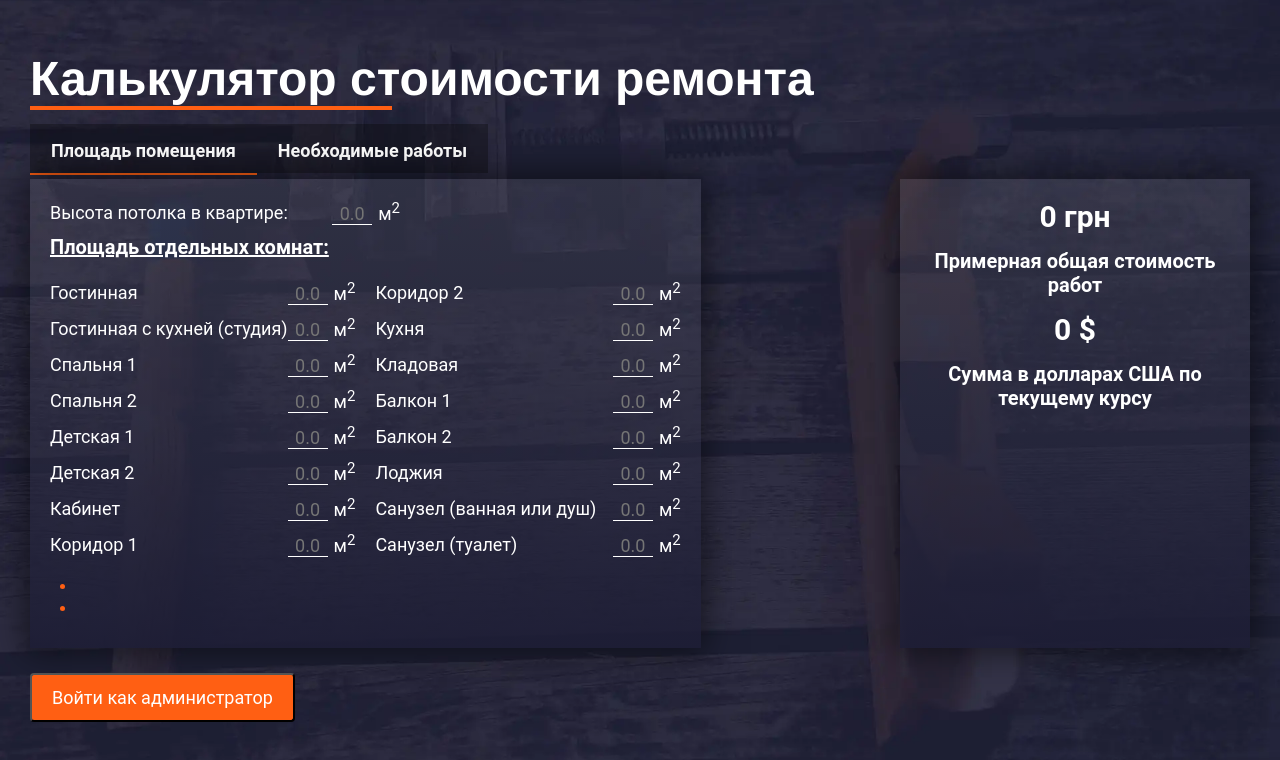
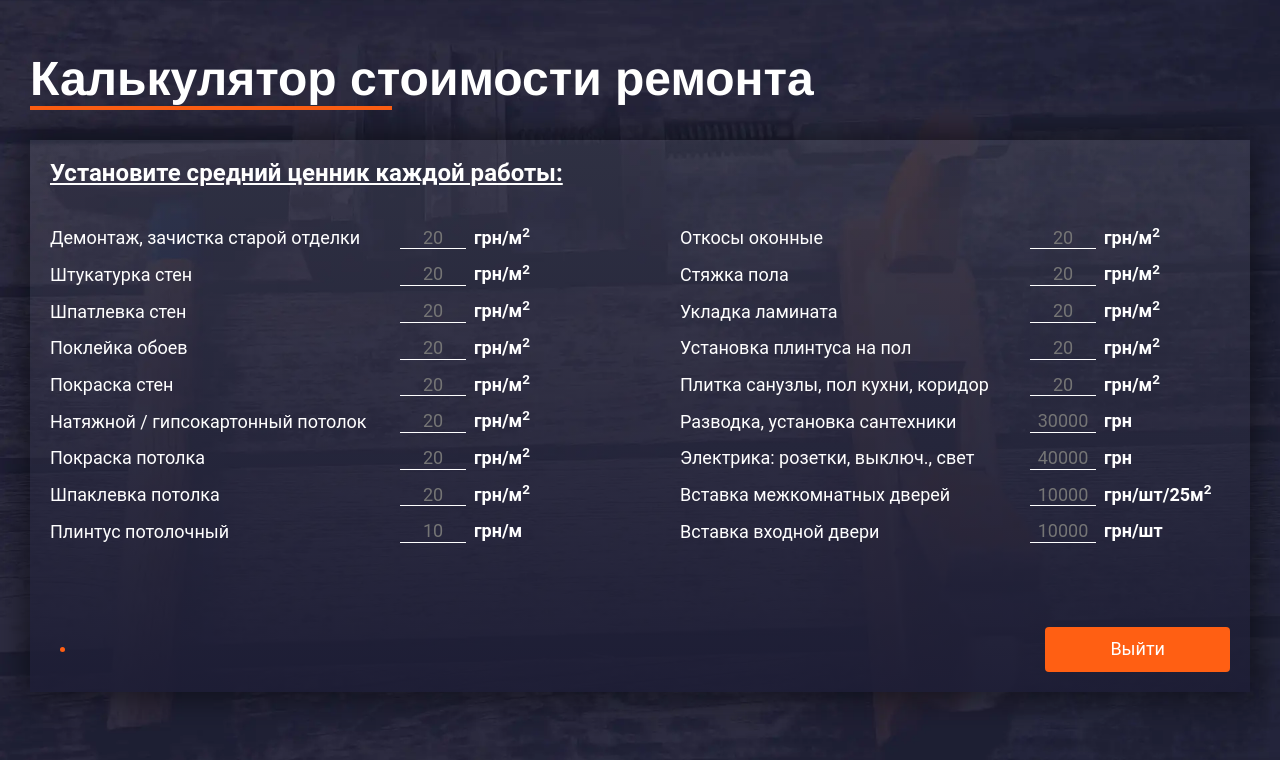
Before and after one commit to Kostya-x-pro/my-construction-calculator-app, a React (Create React App) app: page / in a window 1280 px wide. Shown: the top 760 px of the page. Built offline with nearby package versions, Linux system fonts and the light colour scheme.

Commit message:
Added an AuthorizationPanel component with an adaptive feature. Corrected some comments in styles. Added a login page.

```diff
--- a/package.json
+++ b/package.json
@@ -8,6 +8,7 @@
     "@testing-library/react": "^13.4.0",
     "@testing-library/user-event": "^13.5.0",
     "formik": "^2.4.6",
+    "normalize.css": "^8.0.1",
     "prop-types": "^15.8.1",
     "react": "^18.3.1",
     "react-dom": "^18.3.1",
--- a/src/components/app/App.js
+++ b/src/components/app/App.js
@@ -1,13 +1,16 @@
 import MainPage from '../pages/mainPage/MainPage';
 import PricesPage from '../pages/pricesPage/PricePage';
+import AuthorizationPage from '../pages/authorizationPage/AuthorizationPage';
+
 import './app.scss';
 
 const App = () => {
   return (
     <main className="app">
       <div className="content">
-        <MainPage/>
-        {/* <PricesPage/> */}
+        {/* <MainPage/> */}
+        <PricesPage/>
+        {/* <AuthorizationPage/> */}
       </div>
     </main>
   )
--- a/src/components/calculationBoard/CalculationBoard.js
+++ b/src/components/calculationBoard/CalculationBoard.js
@@ -12,7 +12,7 @@ const CalculationBoard = () => {
             <div>
               <input
                 id="heightCeilingApartment"
-                type="text"
+                type="number"
                 placeholder="0.0"
                 name="height Ceiling"
               />
@@ -33,7 +33,7 @@ const CalculationBoard = () => {
             <div>
               <input
                 id="livingRoom"
-                type="text"
+                type="number"
                 placeholder="0.0"
                 name="living Room"
               />
@@ -48,7 +48,7 @@ const CalculationBoard = () => {
             <div>
               <input
                 id="corridor2"
-                type="text"
+                type="number"
                 placeholder="0.0"
                 name="corridor2"
               />
@@ -65,7 +65,7 @@ const CalculationBoard = () => {
             <div>
               <input
                 id="livingRoomWithKitchen-studio"
-                type="text"
+                type="number"
                 placeholder="0.0"
                 name="livingRoomWithKitchen-studio"
               />
@@ -80,7 +80,7 @@ const CalculationBoard = () => {
             <div>
               <input
                 id="Kitchen"
-                type="text"
+                type="number"
                 placeholder="0.0"
                 name="Kitchen"
               />
@@ -95,7 +95,7 @@ const CalculationBoard = () => {
             <div>
               <input
                 id="Bedroom1"
-                type="text"
+                type="number"
                 placeholder="0.0"
                 name="Bedroom1"
               />
@@ -108,7 +108,7 @@ const CalculationBoard = () => {
           <div className="calculator__field">
             <label htmlFor="Pantry">Кладовая</label>
             <div>
-              <input id="Pantry" type="text" placeholder="0.0" name="Pantry" />
+              <input id="Pantry" type="number" placeholder="0.0" name="Pantry" />
               <span>
                 м<sup>2</sup>
               </span>
@@ -120,7 +120,7 @@ const CalculationBoard = () => {
             <div>
               <input
                 id="Bedroom2"
-                type="text"
+                type="number"
                 placeholder="0.0"
                 name="Bedroom2"
               />
@@ -135,7 +135,7 @@ const CalculationBoard = () => {
             <div>
               <input
                 id="Balcony1"
-                type="text"
+                type="number"
                 placeholder="0.0"
                 name="Balcony1"
               />
@@ -150,7 +150,7 @@ const CalculationBoard = () => {
             <div>
               <input
                 id="Childrens"
-                type="text"
+                type="number"
                 placeholder="0.0"
                 name="Childrens"
               />
@@ -165,7 +165,7 @@ const CalculationBoard = () => {
             <div>
               <input
                 id="Balcony2"
-                type="text"
+                type="number"
                 placeholder="0.0"
                 name="Balcony2"
               />
@@ -180,7 +180,7 @@ const CalculationBoard = () => {
             <div>
               <input
                 id="Childrens2"
-                type="text"
+                type="number"
                 placeholder="0.0"
                 name="Childrens2"
               />
@@ -193,7 +193,7 @@ const CalculationBoard = () => {
           <div className="calculator__field">
             <label htmlFor="Loggia">Лоджия</label>
             <div>
-              <input id="Loggia" type="text" placeholder="0.0" name="Loggia" />
+              <input id="Loggia" type="number" placeholder="0.0" name="Loggia" />
               <span>
                 м<sup>2</sup>
               </span>
@@ -205,7 +205,7 @@ const CalculationBoard = () => {
             <div>
               <input
                 id="Cabinet"
-                type="text"
+                type="number"
                 placeholder="0.0"
                 name="Cabinet"
               />
@@ -220,7 +220,7 @@ const CalculationBoard = () => {
             <div>
               <input
                 id="Bathroom-custom"
-                type="text"
+                type="number"
                 placeholder="0.0"
                 name="Bathroom-custom"
               />
@@ -235,7 +235,7 @@ const CalculationBoard = () => {
             <div>
               <input
                 id="Corridor1"
-                type="text"
+                type="number"
                 placeholder="0.0"
                 name="Corridor1"
               />
@@ -250,7 +250,7 @@ const CalculationBoard = () => {
             <div>
               <input
                 id="Bathroom-toilet"
-                type="text"
+                type="number"
                 placeholder="0.0"
                 name="Bathroom-toilet"
               />
@@ -266,7 +266,7 @@ const CalculationBoard = () => {
             <span></span>
             <span></span>
           </div>
-          <textarea name="calculator-notes" rows="3"></textarea>
+          <numberarea name="calculator-notes" rows="3"></numberarea>
         </div>
 
     </div>
--- a/src/components/calculationBoard/calculationBoard.scss
+++ b/src/components/calculationBoard/calculationBoard.scss
@@ -79,6 +79,7 @@
   }
   span {
     font-size: 18px;
+    font-weight: bold;
   }
   &_job {
     display: flex;
--- a/src/components/calculationWorks/calculationWorks.scss
+++ b/src/components/calculationWorks/calculationWorks.scss
@@ -79,6 +79,7 @@
   }
   span {
     font-size: 18px;
+    font-weight: bold;
   }
   &_job {
     display: flex;
--- /dev/null
+++ b/src/components/pages/authorizationPage/AuthorizationPage.js
@@ -0,0 +1,14 @@
+import AppHeader from "../../appHeader/App-header"
+import AuthorizationPanel from "../../authorizationPanel/AuthorizationPanel"
+
+const AuthorizationPage = () => {
+  return (
+    <>
+      <AppHeader/>
+      <AuthorizationPanel/>
+    </>
+  )
+
+}
+
+export default AuthorizationPage
--- a/src/components/setPricesBoard/SetPricesBoard.js
+++ b/src/components/setPricesBoard/SetPricesBoard.js
@@ -13,8 +13,8 @@ const SetPricesBoard = () => {
             <div>
               <input
                 id="livingRoom"
-                type="text"
-                value="20"
+                type="number"
+                placeholder="20"
                 name="living Room"
               />
               <span>
@@ -28,8 +28,8 @@ const SetPricesBoard = () => {
             <div>
               <input
                 id="corridor2"
-                type="text"
-                value="20"
+                type="number"
+                placeholder="20"
                 name="corridor2"
               />
               <span>
@@ -43,8 +43,8 @@ const SetPricesBoard = () => {
             <div>
               <input
                 id="livingRoomWithKitchen-studio"
-                type="text"
-                value="20"
+                type="number"
+                placeholder="20"
                 name="livingRoomWithKitchen-studio"
               />
               <span>
@@ -58,8 +58,8 @@ const SetPricesBoard = () => {
             <div>
               <input
                 id="Kitchen"
-                type="text"
-                value="20"
+                type="number"
+                placeholder="20"
                 name="Kitchen"
               />
               <span>
@@ -73,8 +73,8 @@ const SetPricesBoard = () => {
             <div>
               <input
                 id="Bedroom1"
-                type="text"
-                value="20"
+                type="number"
+                placeholder="20"
                 name="Bedroom1"
               />
               <span>
@@ -86,7 +86,7 @@ const SetPricesBoard = () => {
           <div className="prices__field">
           <label htmlFor="Laying-laminate">Укладка ламината</label>
             <div>
-              <input id="Pantry" type="text" value="20" name="Pantry" />
+              <input id="Pantry" type="number" placeholder="20" name="Pantry" />
               <span>
                 грн/м<sup>2</sup>
               </span>
@@ -98,8 +98,8 @@ const SetPricesBoard = () => {
             <div>
               <input
                 id="Bedroom2"
-                type="text"
-                value="20"
+                type="number"
+                placeholder="20"
                 name="Bedroom2"
               />
               <span>
@@ -113,8 +113,8 @@ const SetPricesBoard = () => {
             <div>
               <input
                 id="Balcony1"
-                type="text"
-                value="20"
+                type="number"
+                placeholder="20"
                 name="Balcony1"
               />
               <span>
@@ -128,8 +128,8 @@ const SetPricesBoard = () => {
             <div>
               <input
                 id="Childrens"
-                type="text"
-                value="20"
+                type="number"
+                placeholder="20"
                 name="Childrens"
               />
               <span>
@@ -143,8 +143,8 @@ const SetPricesBoard = () => {
             <div>
               <input
                 id="Balcony2"
-                type="text"
-                value="20"
+                type="number"
+                placeholder="20"
                 name="Balcony2"
               />
               <span>
@@ -158,8 +158,8 @@ const SetPricesBoard = () => {
             <div>
               <input
                 id="Childrens2"
-                type="text"
-                value="20"
+                type="number"
+                placeholder="20"
                 name="Childrens2"
               />
               <span>
@@ -171,7 +171,7 @@ const SetPricesBoard = () => {
           <div className="prices__field">
           <label htmlFor="Wiring">Разводка, установка сантехники</label>
             <div>
-              <input id="Loggia" type="text" value="30000" name="Loggia" />
+              <input id="Loggia" type="number" placeholder="30000" name="Loggia" />
               <span>
               грн
               </span>
@@ -184,8 +184,8 @@ const SetPricesBoard = () => {
             <div>
               <input
                 id="Cabinet"
-                type="text"
-                value="20"
+                type="number"
+                placeholder="20"
                 name="Cabinet"
               />
               <span>
@@ -199,8 +199,8 @@ const SetPricesBoard = () => {
             <div>
               <input
                 id="Bathroom-custom"
-                type="text"
-                value="40000"
+                type="number"
+                placeholder="40000"
                 name="Bathroom-custom"
               />
               <span>
@@ -215,8 +215,8 @@ const SetPricesBoard = () => {
             <div>
               <input
                 id="Corridor1"
-                type="text"
-                value="20"
+                type="number"
+                placeholder="20"
                 name="Corridor1"
               />
               <span>
@@ -230,8 +230,8 @@ const SetPricesBoard = () => {
             <div>
               <input
                 id="Bathroom-toilet"
-                type="text"
-                value="10000"
+                type="number"
+                placeholder="10000"
                 name="Bathroom-toilet"
               />
               <span>
@@ -245,8 +245,8 @@ const SetPricesBoard = () => {
             <div>
               <input
                 id="Bathroom-toilet"
-                type="text"
-                value='10'
+                type="number"
+                placeholder='10'
                 name="Bathroom-toilet"
               />
               <span>
@@ -260,8 +260,8 @@ const SetPricesBoard = () => {
             <div>
               <input
                 id="Bathroom-toilet"
-                type="text"
-                value="10000"
+                type="number"
+                placeholder="10000"
                 name="Bathroom-toilet"
               />
               <span>
@@ -275,7 +275,7 @@ const SetPricesBoard = () => {
           <div className="notes__dots-wrapper">
             <span></span>
           </div>
-          <textarea name="form-notes" rows="3"></textarea>
+          <numberarea name="form-notes" rows="3"></numberarea>
           <button className='entru__btn'>Выйти</button>
         </div>
 
--- a/src/components/setPricesBoard/setPricesBoard.scss
+++ b/src/components/setPricesBoard/setPricesBoard.scss
@@ -83,6 +83,7 @@
   }
   span {
     font-size: 18px;
+    font-weight: bold;
   }
 }
 
--- a/src/styles/btns.scss
+++ b/src/styles/btns.scss
@@ -4,6 +4,7 @@
   padding: 12px 20px;
   font-size: 18px;
   border-radius: 4px;
+  border: none;
   cursor: pointer;
   color: $white-text;
   background: $main-color;
@@ -19,6 +20,7 @@
   color: $white-text;
   background-color: $main-color;
   border-radius: 4px;
+  border: none;
   font-size: 18px;
   font-weight: 400;
   cursor: pointer;
@@ -26,6 +28,11 @@
   &:hover {
     color: $main-color;
     background: black;
+  }
+  &-white {
+    margin-top: 20px;
+    background: $white-text;
+    color: black;
   }
 }
 
@@ -39,6 +46,9 @@
   .entru__btn {
     padding: 10px 30px;
     font-size: 16px;
+    &-white {
+      margin-top: 0px;
+    }
   }
 
 }
--- a/src/styles/styles.scss
+++ b/src/styles/styles.scss
@@ -1,3 +1,4 @@
+@import '~normalize.css';
 @import './btns.scss';
 @import './variables.scss';
 
@@ -6,6 +7,8 @@
   padding: 0;
   box-sizing: border-box;
   font-family: 'Roboto', sans-serif;
+  -webkit-font-smoothing: antialiased;
+  -moz-osx-font-smoothing: grayscale;
 }
 
 ul,
@@ -29,3 +32,13 @@ p {
     margin: 0;
     padding: 0;
 }
+
+input::-webkit-outer-spin-button,
+input::-webkit-inner-spin-button {
+    -webkit-appearance: none;
+    margin: 0;
+}
+input[type='number'] {
+    appearance: none;
+    -moz-appearance: textfield;
+}
```
Also changed, not shown: src/components/authorizationPanel/AuthorizationPanel.js (added, +20 -0 lines), src/components/authorizationPanel/authorizationPanel.scss (added, +126 -0 lines), 1 other file (tests, documents, lock files or other folders).
